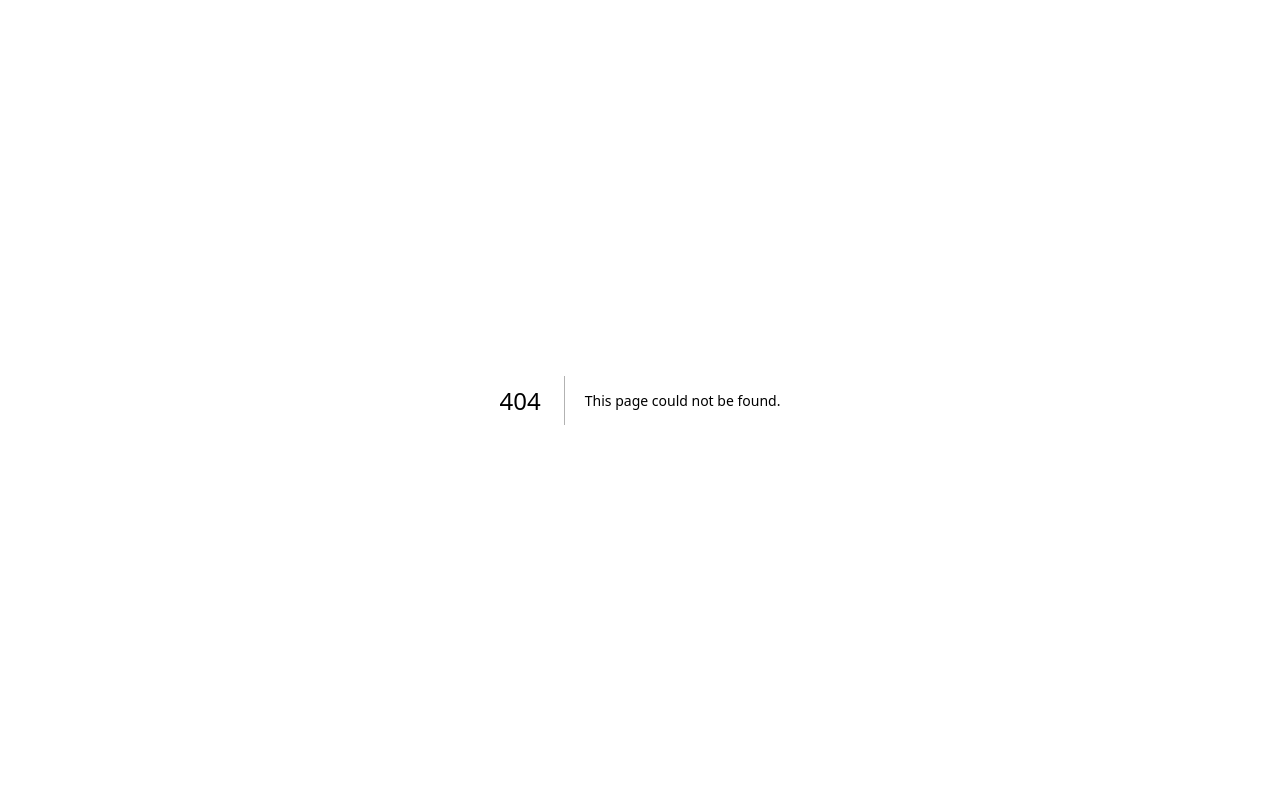
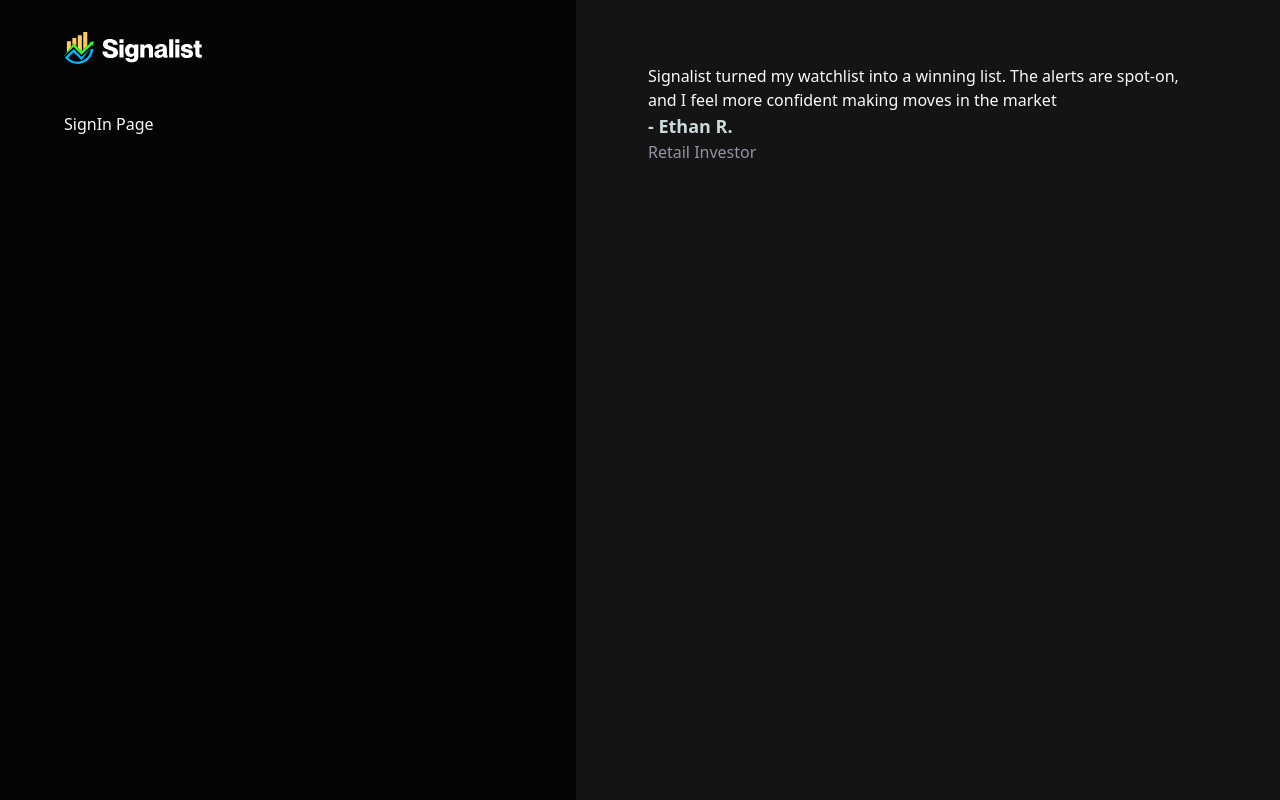
Before and after one commit to Astrix3348/signalist_stock-tracker-app, a Next.js app: page /sign-in in a window 1280 px wide. Before the commit this address had no page. Built offline with nearby package versions, Linux system fonts and the light colour scheme.

Commit message:
i have made a sign-in page

```diff
--- /dev/null
+++ b/app/(auth)/layout.tsx
@@ -0,0 +1,41 @@
+import Link from "next/link";
+import Image from "next/image";
+import React from "react";
+
+type Props = {
+  children: React.ReactNode;
+};
+
+const Layout = ({ children }: Props) => {
+  return (
+    <main className="auth-layout">
+      <section className="auth-left-section scrollbar-hide-default">
+        <Link href="/" className="auth-logo">
+          <Image
+            src="/assets/icons/logo.svg"
+            alt="Signallist logo"
+            width={140}
+            height={32}
+            className="h-8 w-auto"
+          />
+        </Link>
+
+        <div className="pb-6 lg:pb-8 flex-1">{children}</div>
+      </section>
+      <section className="auth-right-section">
+        <div className="z-10 relative lg:mt-4 lg:mb-16">
+            <blockquote className="autho-blockquote">
+                Signalist turned my watchlist into a winning list. The alerts are spot-on, and I feel more confident making moves in the market
+            </blockquote>
+            <div className="flex-items-center justify-between">
+          <div>      <cite className="auth-testimonial-author">- Ethan R.</cite>
+                <p className="max-md:text-xs text-gray-500">Retail Investor</p></div>
+            </div>
+
+        </div>
+      </section>
+    </main>
+  );
+};
+
+export default Layout;
--- /dev/null
+++ b/app/(auth)/sign-in/page.tsx
@@ -0,0 +1,7 @@
+const SignIn = () => {
+  return (
+    <div>SignIn Page</div>
+  )
+}
+
+export default SignIn
```
Also changed, not shown: app/(auth)/sign-up/page.tsx (added, +7 -0 lines).
